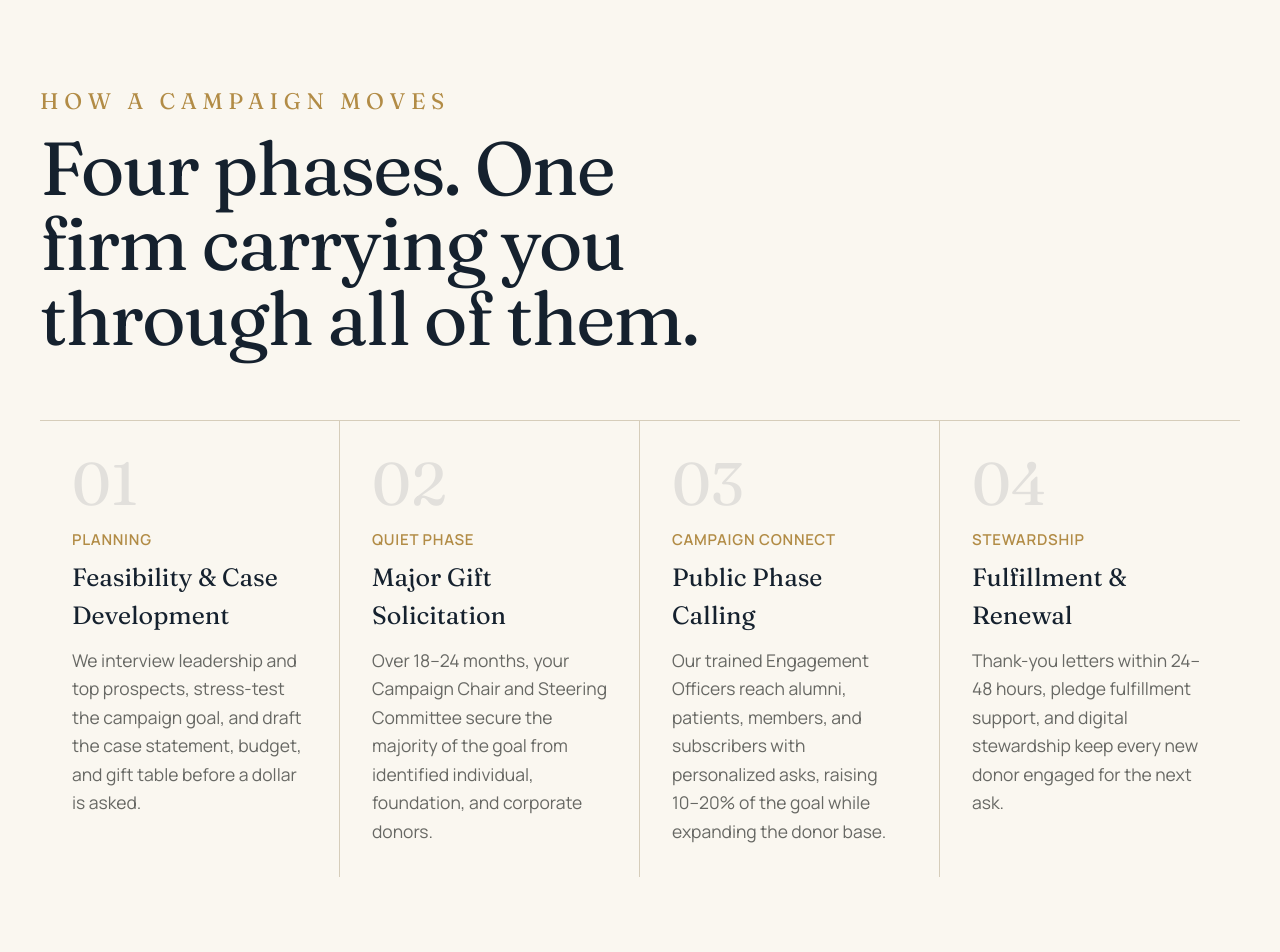
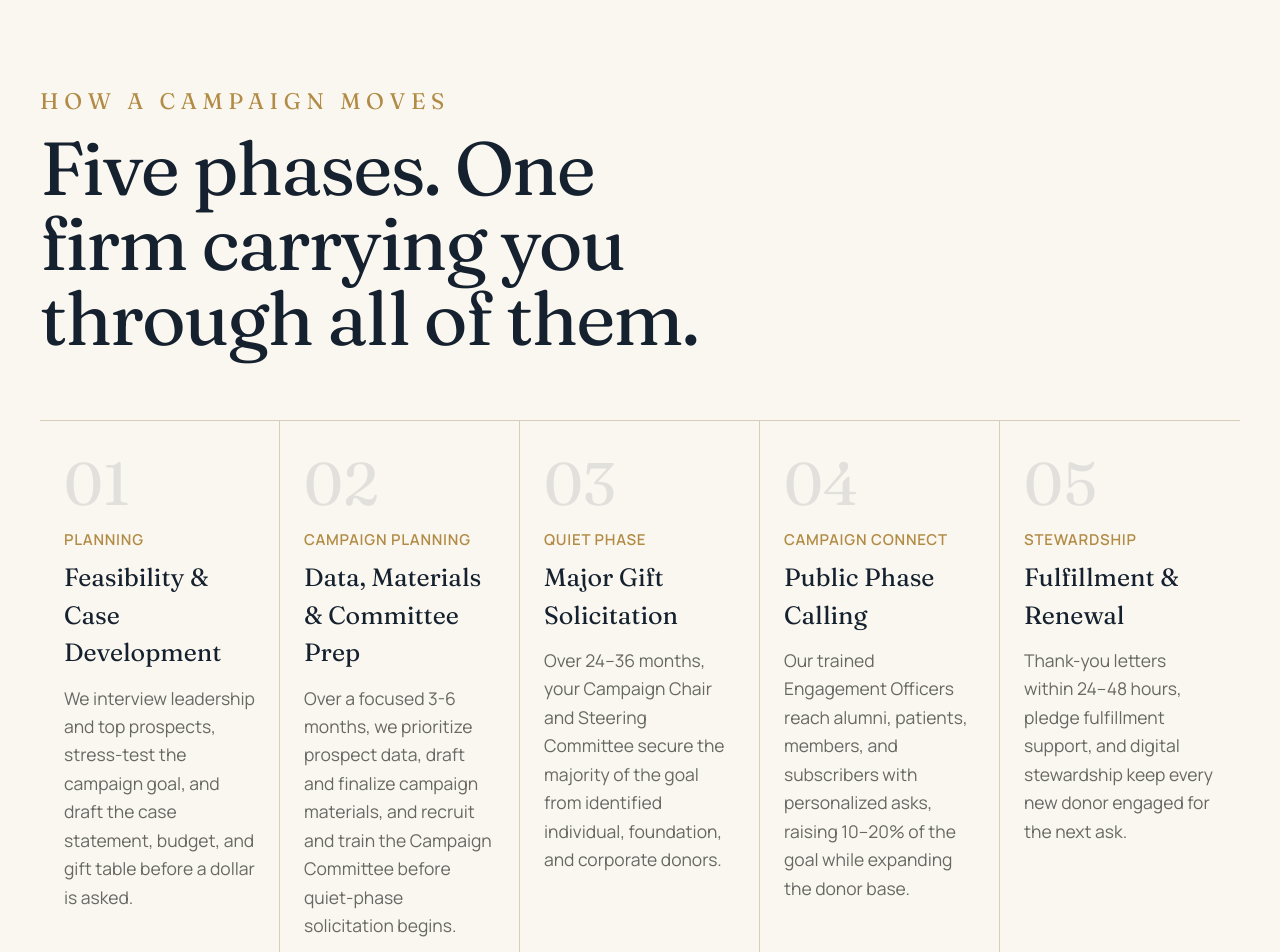
Before and after one commit to Catapultfundraising/catapult-fundraising-website, a Next.js app: page / in a window 1280 px wide. Shown: the part 2260-3212 px from the top of the page. Built offline with nearby package versions, Linux system fonts and the light colour scheme.

Commit message:
Fix Amy's tenure, expand homepage timeline to 5 phases with Campaign Planning, and update quiet-phase duration to 24-36 months site-wide

```diff
--- a/app/about/page.tsx
+++ b/app/about/page.tsx
@@ -14,7 +14,7 @@ const LEADERSHIP = [
     name: "Amy Wiles",
     role: "Chief Campaign Strategist",
     photo: "https://galaxy-prod.tlcdn.com/gen/user_35qqBV71YqPhG02PJcVxttmFcLs/5d012009-fb65-41ce-adba-7819535c7e20.jpeg",
-    bio: "Amy turns a feasibility study into a movement. With 25 years in the nonprofit sector, she has the rare gift of translating a bold mission into a campaign plan that staff, volunteers, and donors all rally behind. She has guided organizations through capital campaigns ranging from six figures to nine, building case statements that hold up under a board's toughest questions and gift charts that hold up even better in public phase. Named 2025 Outstanding Fundraising Professional by AFP Las Vegas and a graduate of both the Jameson Fellowship and Leadership Las Vegas, Amy leads Catapult's strategy team with the belief that the best campaigns aren't just well-planned. They're well-loved by everyone who's part of them, built around real donors, not just a spreadsheet.",
+    bio: "Amy turns a feasibility study into a movement. With over 30 years in the nonprofit sector, she has the rare gift of translating a bold mission into a campaign plan that staff, volunteers, and donors all rally behind. She has guided organizations through capital campaigns ranging from six figures to nine, building case statements that hold up under a board's toughest questions and gift charts that hold up even better in public phase. Named 2025 Outstanding Fundraising Professional by AFP Las Vegas and a graduate of both the Jameson Fellowship and Leadership Las Vegas, Amy leads Catapult's strategy team with the belief that the best campaigns aren't just well-planned. They're well-loved by everyone who's part of them, built around real donors, not just a spreadsheet.",
   },
   {
     name: "Zina Birmingham",
--- a/app/results/page.tsx
+++ b/app/results/page.tsx
@@ -14,7 +14,7 @@ const SERVICE_RESULTS = [
     sector: "Capital Campaign Counsel",
     goal: "Feasibility to Public Phase",
     result:
-      "Structured feasibility studies and quiet-phase major gift strategy carried clients through an 18–24 month runway into a confidently launched public phase.",
+      "Structured feasibility studies and quiet-phase major gift strategy carried clients through a 24–36 month runway into a confidently launched public phase.",
   },
   {
     sector: "Legacy & Planned Giving",
--- a/app/services/capital-campaign/page.tsx
+++ b/app/services/capital-campaign/page.tsx
@@ -27,7 +27,7 @@ const SECTIONS = [
       "With the feasibility findings confirmed, we turn strategy into an execution-ready blueprint. Over a focused 3-6 month runway, we prioritize prospect data, finalize campaign materials, and build the committee structure the quiet phase will run on.",
     bullets: [
       "Prospect data review and prioritization",
-      "Finalizing case statements, pledge materials, and campaign collateral",
+      "Drafting and finalizing campaign materials and collateral",
       "Recruiting and training the Campaign Committee",
       "Building the detailed campaign timeline, budget, and gift table",
     ],
@@ -35,7 +35,7 @@ const SECTIONS = [
   {
     title: "Quiet Phase: Major Gift Solicitation",
     description:
-      "Over a typical 18-24 month runway, we work alongside your Campaign Chair and Steering Committee to identify and solicit major gifts from individuals, foundations, and corporations, securing the majority of the campaign goal before the public announcement.",
+      "Over a typical 24-36 month runway, we work alongside your Campaign Chair and Steering Committee to identify and solicit major gifts from individuals, foundations, and corporations, securing the majority of the campaign goal before the public announcement.",
   },
   {
     title: "Campaign Connect: Public or Community Phase",
--- a/components/process-timeline.tsx
+++ b/components/process-timeline.tsx
@@ -6,10 +6,16 @@ const STEPS = [
       "We interview leadership and top prospects, stress-test the campaign goal, and draft the case statement, budget, and gift table before a dollar is asked.",
   },
   {
+    phase: "Campaign Planning",
+    title: "Data, Materials & Committee Prep",
+    description:
+      "Over a focused 3-6 months, we prioritize prospect data, draft and finalize campaign materials, and recruit and train the Campaign Committee before quiet-phase solicitation begins.",
+  },
+  {
     phase: "Quiet Phase",
     title: "Major Gift Solicitation",
     description:
-      "Over 18–24 months, your Campaign Chair and Steering Committee secure the majority of the goal from identified individual, foundation, and corporate donors.",
+      "Over 24–36 months, your Campaign Chair and Steering Committee secure the majority of the goal from identified individual, foundation, and corporate donors.",
   },
   {
     phase: "Campaign Connect",
@@ -34,15 +40,15 @@ export function ProcessTimeline() {
             How A Campaign Moves
           </p>
           <h2 className="mt-4 font-display text-6xl tracking-tight text-[rgb(var(--navy))] sm:text-[75px]">
-            Four phases. One firm carrying you through all of them.
+            Five phases. One firm carrying you through all of them.
           </h2>
         </div>
 
-        <div className="mt-16 grid gap-0 border-t border-[rgb(var(--line))] lg:grid-cols-4">
+        <div className="mt-16 grid gap-0 border-t border-[rgb(var(--line))] lg:grid-cols-5">
           {STEPS.map((step, i) => (
             <div
               key={step.phase}
-              className="relative border-b border-[rgb(var(--line))] px-2 py-8 lg:border-b-0 lg:border-r lg:px-8 lg:last:border-r-0"
+              className="relative border-b border-[rgb(var(--line))] px-2 py-8 lg:border-b-0 lg:border-r lg:px-6 lg:last:border-r-0"
             >
               <span className="font-display text-6xl text-[rgb(var(--navy))]/10">
                 {String(i + 1).padStart(2, "0")}
--- a/components/services-overview.tsx
+++ b/components/services-overview.tsx
@@ -7,7 +7,7 @@ const SERVICES = [
     label: "Planning Through Public Phase",
     title: "Capital Campaign Counsel",
     description:
-      "Feasibility studies, case development, and quiet-phase major gift strategy, carried through an 18–24 month runway into public-phase calling.",
+      "Feasibility studies, case development, and quiet-phase major gift strategy, carried through a 24–36 month runway into public-phase calling.",
     href: "/services/capital-campaign",
   },
   {
```
